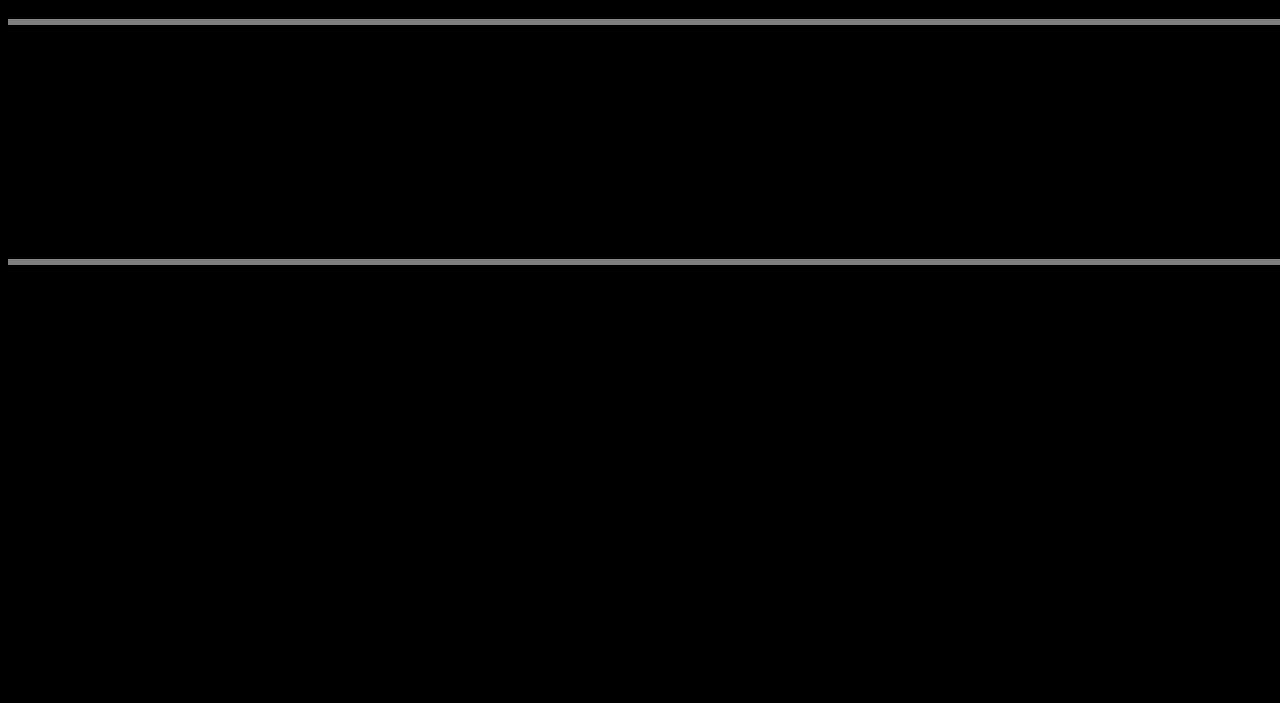
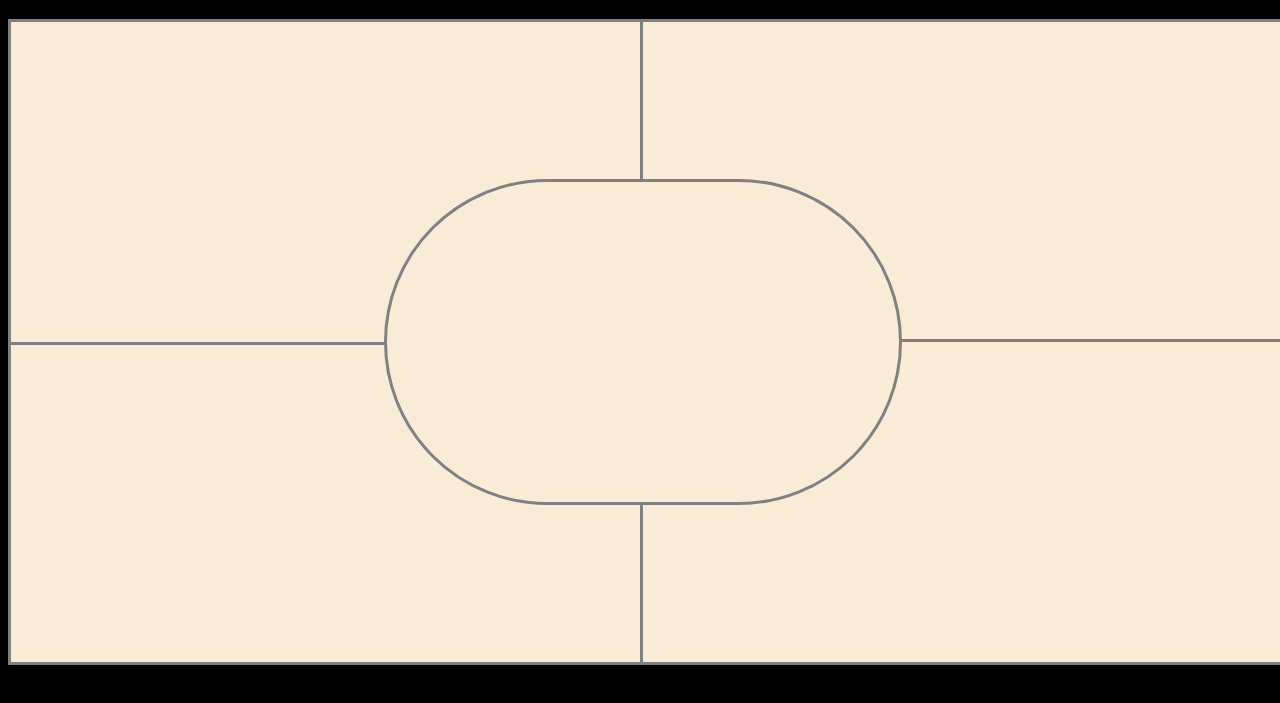
Before and after one commit to blakedyblake/blakedyblake.github.io, a website: page index.html in a window 1280 px wide. Shown: the part 61-764 px from the top of the page. Drawn offline with Linux system fonts and the light colour scheme.

Commit message:
sections

```diff
--- a/Style/Sass/main.scss
+++ b/Style/Sass/main.scss
@@ -8,11 +8,12 @@ h1 {
 }
 
 $section-width : 50%;
-$section-height: 30%;
+$section-height: 40%;
 section {
     background-color: antiquewhite;
     position: absolute;
     width: $section-width;
+    height: $section-height;
     border: solid;
     border-color: grey;
 }
@@ -36,3 +37,15 @@ $begin: 10%;
 
 
 }
+
+$diameter: 40%;
+#circle-img{
+    width:$diameter;
+    height: $diameter;
+
+    left:$section-width - ($diameter / 2);
+    top:$begin + $section-height - ($diameter / 2);
+    border-radius: 180px;
+
+
+}
```
Also changed, not shown: Style/main.css, 1 other file.
